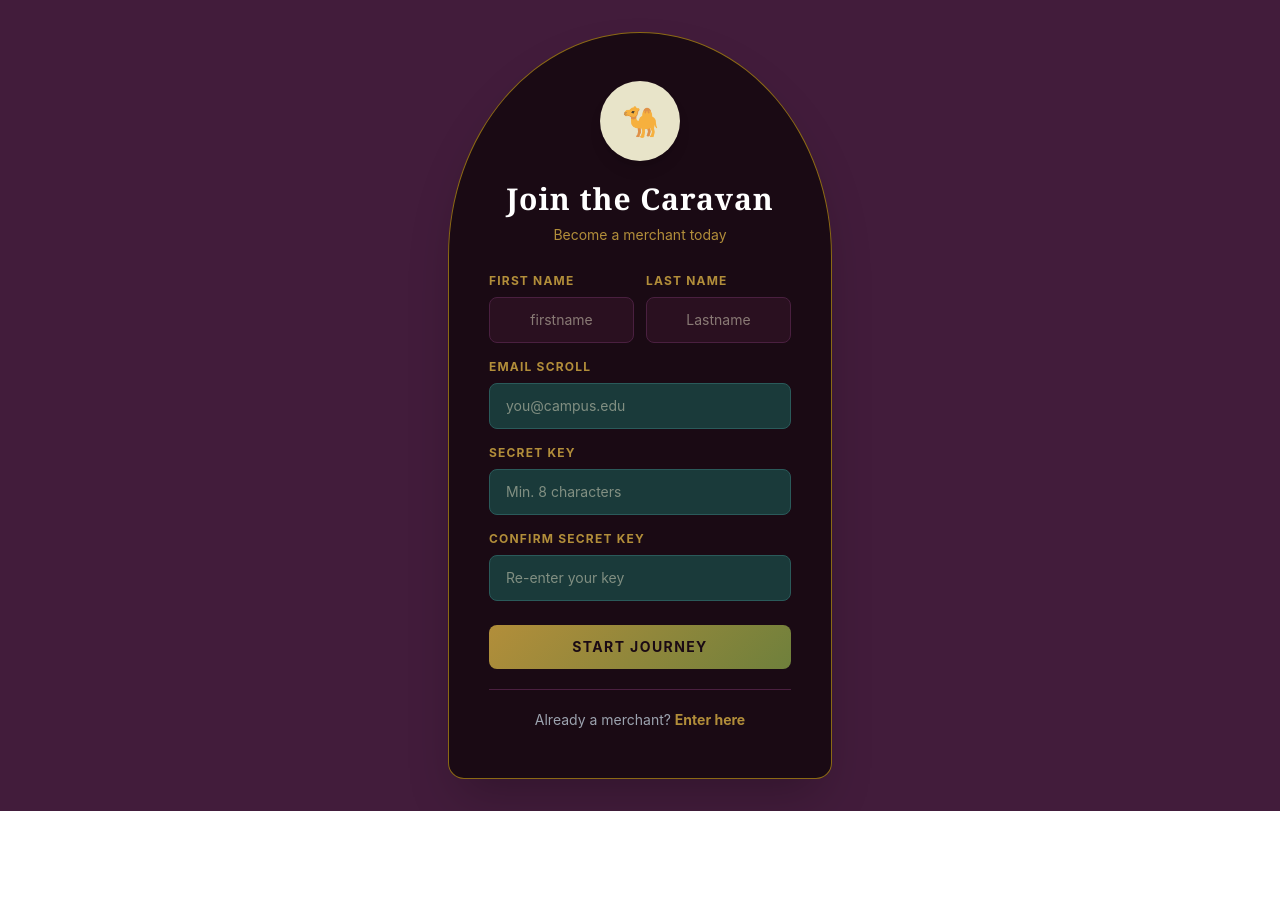
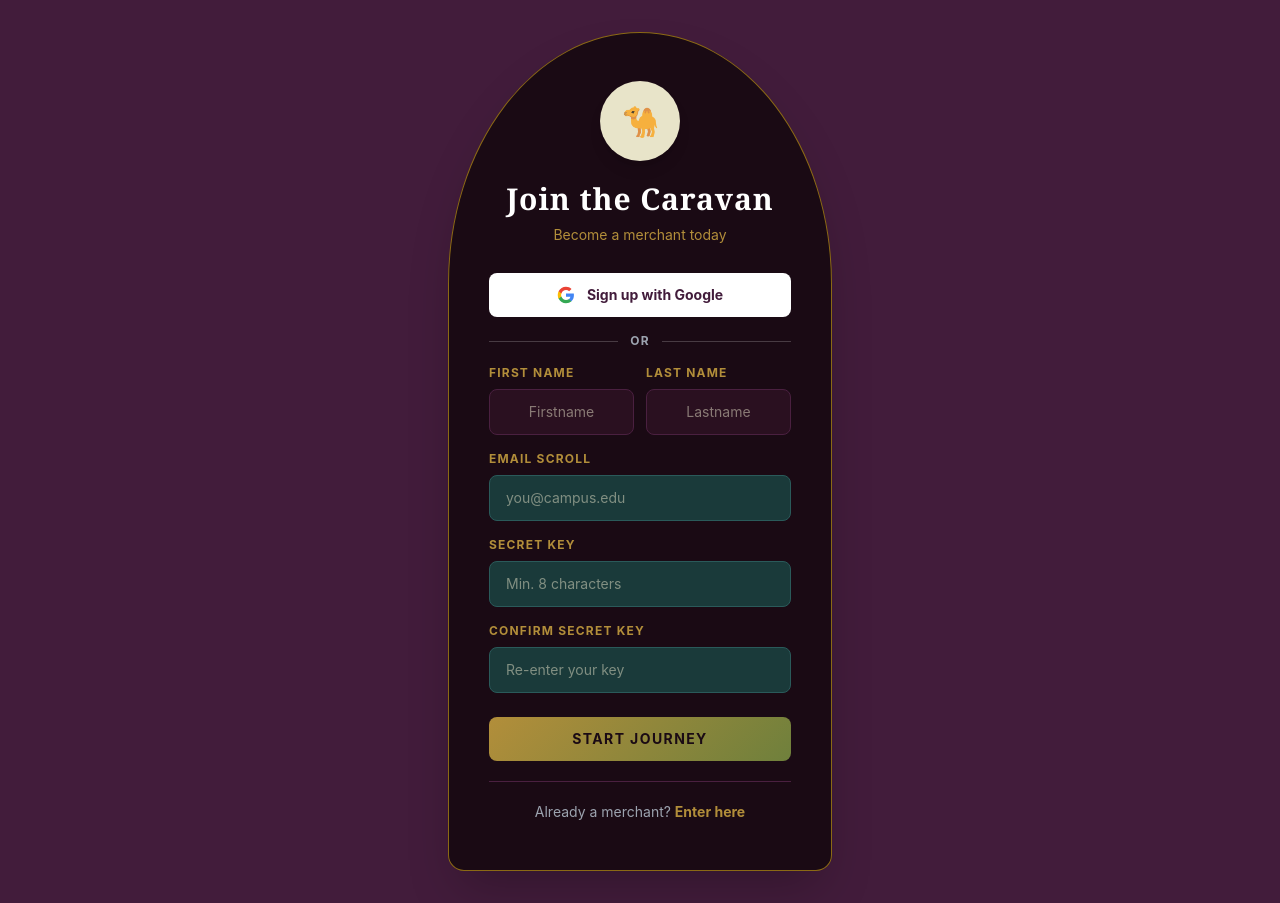
Before and after one commit to MeshaLao/IT342-Lao-CampusBazaar, a React (Vite) app in the folder web/campusbazaar-web/: page /register in a window 1280 px wide. Before the commit the page ends 811 px from the top, so only its background shows below. Built offline with nearby package versions, Linux system fonts and the light colour scheme.

Commit message:
feat: add Sign up with Google button to Register page

```diff
--- a/web/campusbazaar-web/src/pages/Register.jsx
+++ b/web/campusbazaar-web/src/pages/Register.jsx
@@ -2,6 +2,7 @@ import { useState } from 'react'
 import { useNavigate, Link } from 'react-router-dom'
 import api from '../api/axios'
 import Input from '../components/ui/Input'
+import GoogleIcon from '../components/ui/GoogleIcon'
 
 export default function Register() {
   const navigate = useNavigate()
@@ -38,7 +39,10 @@ export default function Register() {
         password: formData.password
       })
       localStorage.setItem('token', res.data.data.accessToken)
-      navigate('/dashboard')
+      localStorage.setItem('userName', res.data.data.fullName)
+      localStorage.setItem('userEmail', res.data.data.email)
+      localStorage.setItem('userRole', res.data.data.role)
+      navigate('/marketplace')
     } catch (err) {
       setError(err.response?.data?.data || 'Registration failed')
     } finally {
@@ -47,11 +51,13 @@ export default function Register() {
   }
 
   return (
-    <div className="min-h-screen flex items-center justify-center px-4 py-8"
+    <div
+      className="min-h-screen flex items-center justify-center px-4 py-8"
       style={{ backgroundColor: '#421C3B' }}>
 
       {/* Arch Card */}
-      <div className="w-full max-w-sm px-10 py-12 shadow-2xl"
+      <div
+        className="w-full max-w-sm px-10 py-12 shadow-2xl"
         style={{
           backgroundColor: '#1a0a14',
           border: '1px solid #8B6914',
@@ -60,7 +66,8 @@ export default function Register() {
 
         {/* Logo */}
         <div className="flex justify-center mb-5">
-          <div className="w-20 h-20 rounded-full flex items-center justify-center shadow-lg"
+          <div
+            className="w-20 h-20 rounded-full flex items-center justify-center shadow-lg"
             style={{ backgroundColor: '#E8E4C9' }}>
             <span className="text-3xl">🐪</span>
           </div>
@@ -68,7 +75,8 @@ export default function Register() {
 
         {/* Title */}
         <div className="text-center mb-7">
-          <h1 className="text-3xl font-bold text-white mb-2"
+          <h1
+            className="text-3xl font-bold text-white mb-2"
             style={{ fontFamily: 'Georgia, serif', letterSpacing: '0.03em' }}>
             Join the Caravan
           </h1>
@@ -79,11 +87,32 @@ export default function Register() {
 
         {/* Error */}
         {error && (
-          <div className="text-sm px-4 py-2 rounded-lg mb-4 text-center"
+          <div
+            className="text-sm px-4 py-2 rounded-lg mb-4 text-center"
             style={{ backgroundColor: '#A3464D22', color: '#A3464D' }}>
             {typeof error === 'object' ? JSON.stringify(error) : error}
           </div>
         )}
+
+        {/* Google Button */}
+
+          <a href="http://localhost:8080/oauth2/authorization/google"
+          className="w-full flex items-center justify-center gap-3 py-3 rounded-lg font-bold text-sm mb-4 hover:opacity-90 transition"
+          style={{ backgroundColor: '#fff', color: '#421C3B' }}>
+          <GoogleIcon />
+          Sign up with Google
+        </a>
+
+        {/* Divider */}
+        <div className="flex items-center gap-3 mb-4">
+          <div className="flex-1 h-px" style={{ backgroundColor: '#ffffff33' }} />
+          <span
+            className="text-xs font-bold tracking-widest"
+            style={{ color: '#9ca3af' }}>
+            OR
+          </span>
+          <div className="flex-1 h-px" style={{ backgroundColor: '#ffffff33' }} />
+        </div>
 
         {/* Form */}
         <form onSubmit={handleSubmit} className="space-y-4">
@@ -91,7 +120,8 @@ export default function Register() {
           {/* First & Last Name Row */}
           <div className="flex gap-3">
             <div className="flex-1">
-              <label className="block text-xs font-bold tracking-widest mb-2"
+              <label
+                className="block text-xs font-bold tracking-widest mb-2"
                 style={{ color: '#B28E3A' }}>
                 FIRST NAME
               </label>
@@ -101,7 +131,7 @@ export default function Register() {
                 value={formData.firstName}
                 onChange={handleChange}
                 required
-                placeholder="firstname"
+                placeholder="Firstname"
                 className="w-full px-4 py-3 rounded-lg text-sm focus:outline-none text-center"
                 style={{
                   backgroundColor: '#2a1020',
@@ -111,7 +141,8 @@ export default function Register() {
               />
             </div>
             <div className="flex-1">
-              <label className="block text-xs font-bold tracking-widest mb-2"
+              <label
+                className="block text-xs font-bold tracking-widest mb-2"
                 style={{ color: '#B28E3A' }}>
                 LAST NAME
               </label>
@@ -162,7 +193,7 @@ export default function Register() {
             required
           />
 
-          {/* Gradient Button */}
+          {/* Submit Button */}
           <button
             type="submit"
             disabled={loading}
@@ -175,15 +206,15 @@ export default function Register() {
           </button>
         </form>
 
-        {/* Divider */}
-        <div className="my-5"
-          style={{ borderTop: '1px solid #4a2040' }} />
+        {/* Bottom Divider */}
+        <div className="my-5" style={{ borderTop: '1px solid #4a2040' }} />
 
         {/* Footer */}
         <div className="text-center">
           <p className="text-sm" style={{ color: '#9ca3af' }}>
             Already a merchant?{' '}
-            <Link to="/login"
+            <Link
+              to="/login"
               className="font-bold"
               style={{ color: '#B28E3A' }}>
               Enter here
```
